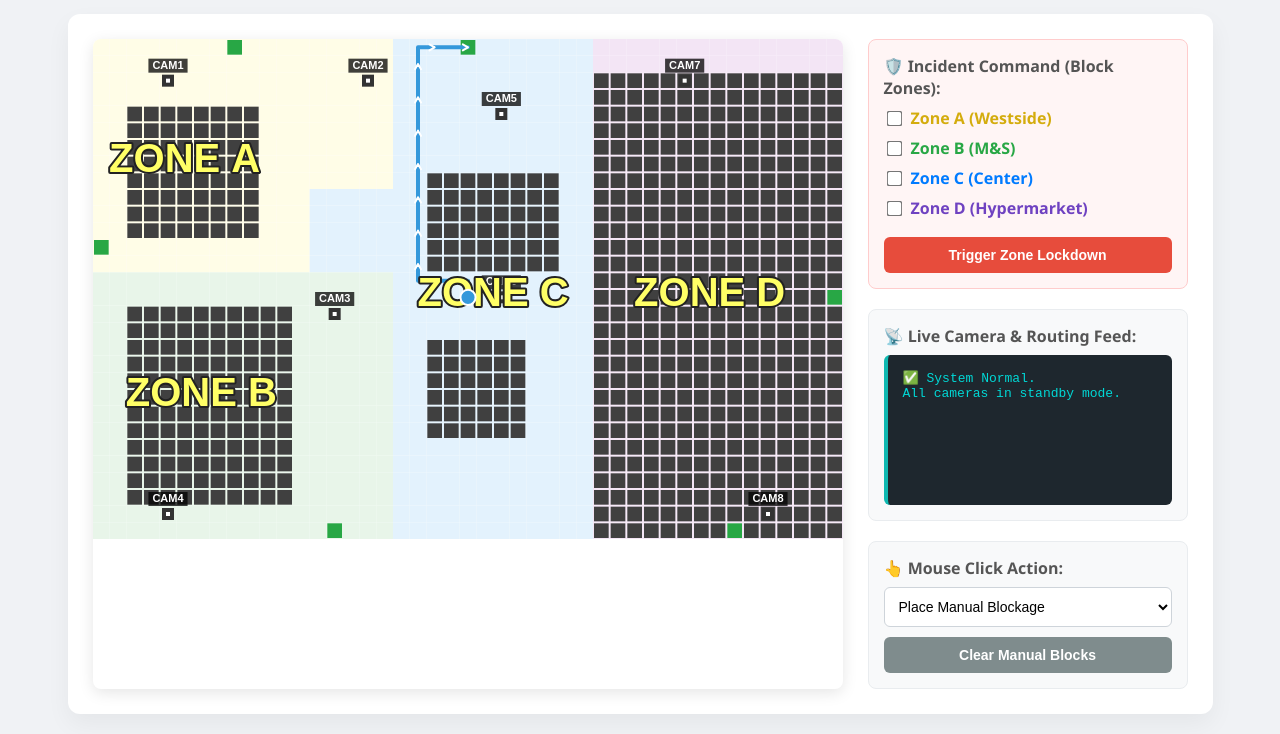
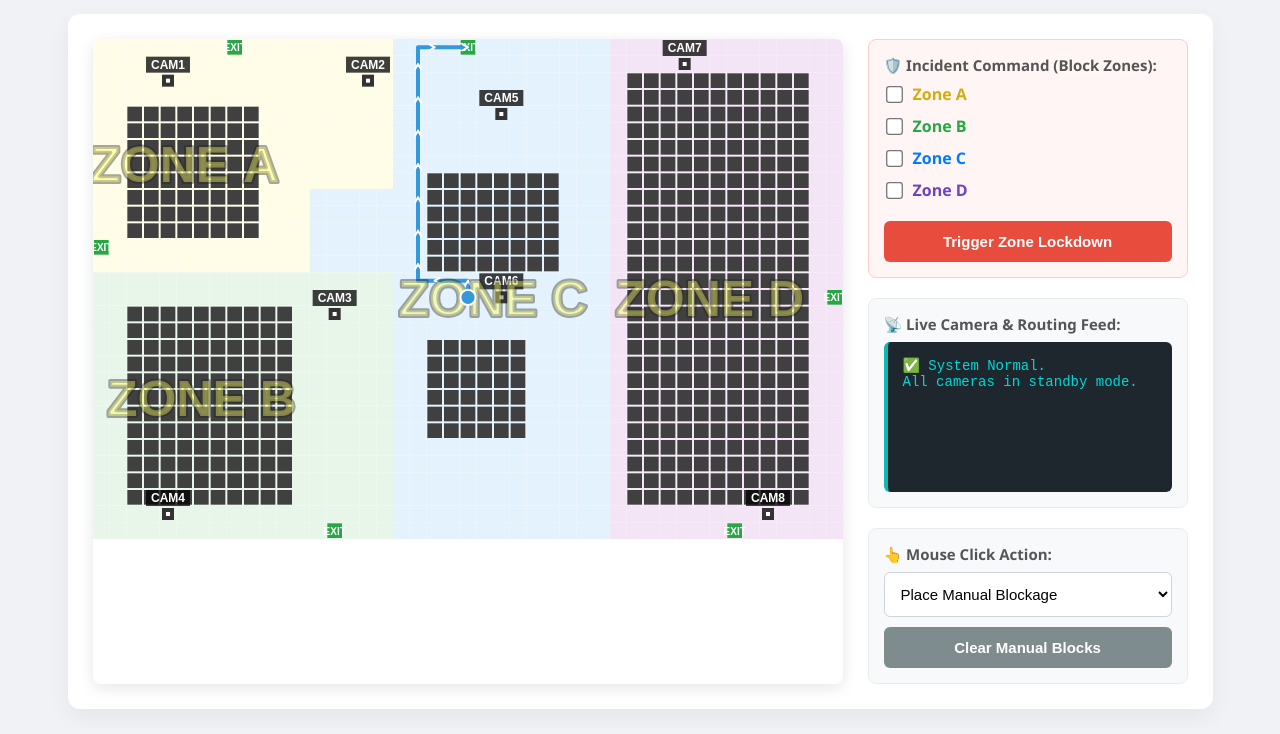
Before and after one commit to SMS6294/Evacuation-Demo, a plain HTML site: page index.html in a window 1280 px wide. Shown: the part 117-851 px from the top of the page. Drawn offline with Linux system fonts and the light colour scheme.

Commit message:
Refactor HTML structure and enhance styling
feat: refine map UI with 60% transparent zone labels and camera tags

- Increased transparency of floating zone text to 60% to improve map readability.
- Added visible 'EXIT' markers to all emergency exit blocks.
- Labeled all security cameras (CAM1 - CAM8).
- Reordered dashboard to prioritize Live Camera & Routing Feed above map actions.
- Opened walkable corridors in Zone D to allow algorithm access to South and East exits.

```diff
--- a/index.html
+++ b/index.html
@@ -7,23 +7,24 @@
     <style>
         body { font-family: 'Segoe UI', Tahoma, Geneva, Verdana, sans-serif; background-color: #f0f2f5; color: #333; display: flex; flex-direction: column; align-items: center; padding: 20px; margin: 0; }
         h1 { margin-bottom: 5px; color: #2c3e50; }
-        p { color: #555; margin-top: 0; margin-bottom: 20px; }
+        p { color: #555; margin-top: 0; margin-bottom: 20px; font-size: 16px; }
         .dashboard { display: flex; gap: 25px; background: #fff; padding: 25px; border-radius: 12px; box-shadow: 0 10px 25px rgba(0,0,0,0.05); }
         .canvas-container { box-shadow: 0 4px 15px rgba(0,0,0,0.1); border-radius: 8px; overflow: hidden; position: relative; }
         canvas { display: block; cursor: crosshair; background: white; }
         .controls { width: 320px; display: flex; flex-direction: column; gap: 20px; }
         .control-group { background: #f8f9fa; padding: 15px; border-radius: 8px; border: 1px solid #e9ecef; }
         .control-group.hazard-zone { background: #fff5f5; border-color: #ffcccc; }
-        label { display: block; margin-bottom: 8px; font-weight: 600; color: #555; }
-        select, button { width: 100%; padding: 10px; border-radius: 6px; border: 1px solid #ced4da; font-size: 14px; background: #fff; }
+        label { display: block; margin-bottom: 8px; font-weight: 600; color: #555; font-size: 15px; }
+        select, button { width: 100%; padding: 12px; border-radius: 6px; border: 1px solid #ced4da; font-size: 15px; background: #fff; }
         button { background-color: #3498db; color: white; border: none; font-weight: 600; cursor: pointer; transition: all 0.2s; }
         button:hover { background-color: #2980b9; }
         button.apply-btn { background-color: #e74c3c; margin-top: 10px; }
         button.apply-btn:hover { background-color: #c0392b; }
-        .status-box { background: #1e272e; color: #00d8d6; padding: 15px; border-radius: 6px; font-family: 'Courier New', Courier, monospace; font-size: 13px; min-height: 120px; border-left: 4px solid #0fb9b1; }
+        .status-box { background: #1e272e; color: #00d8d6; padding: 15px; border-radius: 6px; font-family: 'Courier New', Courier, monospace; font-size: 14px; min-height: 120px; border-left: 4px solid #0fb9b1; }
 
-        .checkbox-group div { margin-bottom: 8px; display: flex; align-items: center; }
-        input[type="checkbox"] { margin-right: 10px; transform: scale(1.2); }
+        .checkbox-group div { margin-bottom: 10px; display: flex; align-items: center; }
+        input[type="checkbox"] { margin-right: 12px; transform: scale(1.3); }
+        .zone-label { font-size: 16px; margin: 0; font-weight: bold; }
         kbd { background: #eee; border: 1px solid #ccc; padding: 2px 6px; border-radius: 4px; font-family: monospace; font-weight: bold; }
     </style>
 </head>
@@ -41,10 +42,10 @@
             <div class="control-group hazard-zone">
                 <label>🛡️ Incident Command (Block Zones):</label>
                 <div class="checkbox-group">
-                    <div><input type="checkbox" id="blockA"> <label for="blockA" style="color: #d4ac0d; margin:0; font-weight:bold;">Zone A (Westside)</label></div>
-                    <div><input type="checkbox" id="blockB"> <label for="blockB" style="color: #28a745; margin:0; font-weight:bold;">Zone B (M&S)</label></div>
-                    <div><input type="checkbox" id="blockC"> <label for="blockC" style="color: #007bff; margin:0; font-weight:bold;">Zone C (Center)</label></div>
-                    <div><input type="checkbox" id="blockD"> <label for="blockD" style="color: #6f42c1; margin:0; font-weight:bold;">Zone D (Hypermarket)</label></div>
+                    <div><input type="checkbox" id="blockA"> <label for="blockA" class="zone-label" style="color: #d4ac0d;">Zone A</label></div>
+                    <div><input type="checkbox" id="blockB"> <label for="blockB" class="zone-label" style="color: #28a745;">Zone B</label></div>
+                    <div><input type="checkbox" id="blockC"> <label for="blockC" class="zone-label" style="color: #007bff;">Zone C</label></div>
+                    <div><input type="checkbox" id="blockD"> <label for="blockD" class="zone-label" style="color: #6f42c1;">Zone D</label></div>
                 </div>
                 <button class="apply-btn" onclick="applyZoneChanges()">Trigger Zone Lockdown</button>
             </div>
@@ -95,12 +96,12 @@
             { id: "CAM4", x: 4, y: 28, zone: 'B' },
             { id: "CAM5", x: 24, y: 4, zone: 'C' },
             { id: "CAM6", x: 24, y: 15, zone: 'C' },
-            { id: "CAM7", x: 35, y: 2, zone: 'D' },
+            { id: "CAM7", x: 35, y: 1, zone: 'D' },
             { id: "CAM8", x: 40, y: 28, zone: 'D' }
         ];
 
         function getZone(x, y) {
-            if (x >= 30) return 'D';
+            if (x >= 31) return 'D';
             if (x < 18 && y < 14) {
                 if (x > 12 && y > 8) return 'C';
                 return 'A';
@@ -111,7 +112,9 @@
 
         function initBaseGrid() {
             baseGrid = Array.from({ length: rows }, () => Array(cols).fill(EMPTY));
-            for(let y=2; y<rows; y++) for(let x=30; x<cols; x++) baseGrid[y][x] = WALL;
+
+            for(let y=2; y<28; y++) for(let x=32; x<43; x++) baseGrid[y][x] = WALL;
+
             for(let y=4; y<12; y++) for(let x=2; x<10; x++) baseGrid[y][x] = WALL;
             for(let y=16; y<28; y++) for(let x=2; x<12; x++) baseGrid[y][x] = WALL;
             for(let y=8; y<14; y++) for(let x=20; x<28; x++) baseGrid[y][x] = WALL;
@@ -219,9 +222,25 @@
             // 2. Draw Objects (Walls, Exits, Hazards) FIRST
             for (let y = 0; y < rows; y++) {
                 for (let x = 0; x < cols; x++) {
-                    if (grid[y][x] === WALL) { ctx.fillStyle = '#404040'; ctx.fillRect(x*cellSize+1, y*cellSize+1, cellSize-2, cellSize-2); }
-                    if (grid[y][x] === EXIT) { ctx.fillStyle = '#28a745'; ctx.fillRect(x*cellSize+1, y*cellSize+1, cellSize-2, cellSize-2); }
-                    if (grid[y][x] === HAZARD) { ctx.fillStyle = 'rgba(231, 76, 60, 0.8)'; ctx.fillRect(x*cellSize, y*cellSize, cellSize, cellSize); }
+                    if (grid[y][x] === WALL) {
+                        ctx.fillStyle = '#404040';
+                        ctx.fillRect(x*cellSize+1, y*cellSize+1, cellSize-2, cellSize-2);
+                    }
+                    if (grid[y][x] === EXIT) {
+                        // Draw Green Block
+                        ctx.fillStyle = '#28a745';
+                        ctx.fillRect(x*cellSize+1, y*cellSize+1, cellSize-2, cellSize-2);
+
+                        // Draw "EXIT" Text (Slightly larger now)
+                        ctx.fillStyle = '#ffffff';
+                        ctx.font = 'bold 10px Arial';
+                        ctx.textAlign = 'center';
+                        ctx.fillText("EXIT", x*cellSize + cellSize/2, y*cellSize + cellSize/2 + 4);
+                    }
+                    if (grid[y][x] === HAZARD) {
+                        ctx.fillStyle = 'rgba(231, 76, 60, 0.8)';
+                        ctx.fillRect(x*cellSize, y*cellSize, cellSize, cellSize);
+                    }
                 }
             }
 
@@ -275,25 +294,24 @@
                     ctx.fillStyle = '#333';
                 }
 
-                // Draw Camera Hardware Icon
                 ctx.fillRect(px - 6, py - 6, 12, 12);
                 ctx.fillStyle = 'white';
                 ctx.fillRect(px - 2, py - 2, 4, 4);
 
-                // Draw Camera Text Label
-                ctx.font = 'bold 11px Arial';
+                // Draw Camera Text Label (Slightly larger now)
+                ctx.font = 'bold 12px Arial';
                 let textWidth = ctx.measureText(cam.id).width;
-                ctx.fillStyle = 'rgba(0, 0, 0, 0.75)'; // Dark pill background
-                ctx.fillRect(px - textWidth/2 - 4, py - 22, textWidth + 8, 14);
-                ctx.fillStyle = '#ffffff'; // White text
+                ctx.fillStyle = 'rgba(0, 0, 0, 0.75)';
+                ctx.fillRect(px - textWidth/2 - 5, py - 24, textWidth + 10, 16);
+                ctx.fillStyle = '#ffffff';
                 ctx.fillText(cam.id, px, py - 12);
             });
 
-            // 5. FLOATING Map Labels
-            ctx.font = 'bold 40px Arial';
+            // 5. FLOATING Map Labels with 60% Transparency (Increased to 50px font size)
+            ctx.font = 'bold 50px Arial';
             ctx.textAlign = 'center';
-            ctx.fillStyle = '#ffff66'; // Distinctive light yellow
-            ctx.strokeStyle = '#222222'; // Dark outline
+            ctx.fillStyle = 'rgba(255, 255, 102, 0.4)';
+            ctx.strokeStyle = 'rgba(34, 34, 34, 0.4)';
             ctx.lineWidth = 4;
 
             const mapLabels = [
@@ -304,8 +322,9 @@
             ];
 
             mapLabels.forEach(label => {
-                ctx.strokeText(label.text, label.x * cellSize, label.y * cellSize);
-                ctx.fillText(label.text, label.x * cellSize, label.y * cellSize);
+                // Adjust Y positioning slightly so the larger text is still centered well
+                ctx.strokeText(label.text, label.x * cellSize, label.y * cellSize + 10);
+                ctx.fillText(label.text, label.x * cellSize, label.y * cellSize + 10);
             });
 
             // 6. Draw User
```
